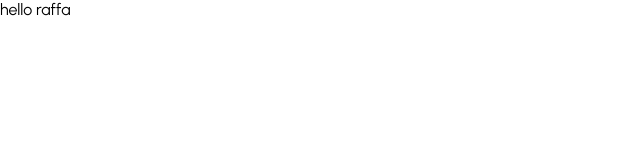
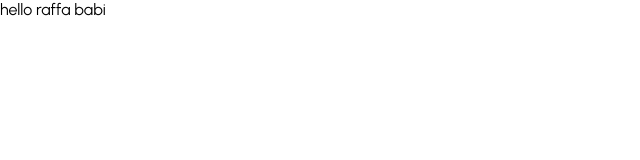
Before and after one commit to Soe-Hok-Gie/admin-dashboard, a React (Create React App) app: page / in a window 1280 px wide. Shown: the top 160 px of the page, without its empty margins (0-640 px from the left). Built offline with nearby package versions, Linux system fonts and the light colour scheme.

Commit message:
membuat sidebar

```diff
--- a/src/App.js
+++ b/src/App.js
@@ -1,9 +1,10 @@
 import React from 'react'
+import SideBar from './components/SideBar'
 
 const App = () => {
   return (
     <div>
-      hello raffa
+      <SideBar/>
     </div>
   )
 }
--- /dev/null
+++ b/src/components/SideBar.jsx
@@ -0,0 +1,11 @@
+import React from 'react'
+
+const SideBar = () => {
+    return (
+        <div>
+            hello raffa babi
+        </div>
+    )
+}
+
+export default SideBar
```
